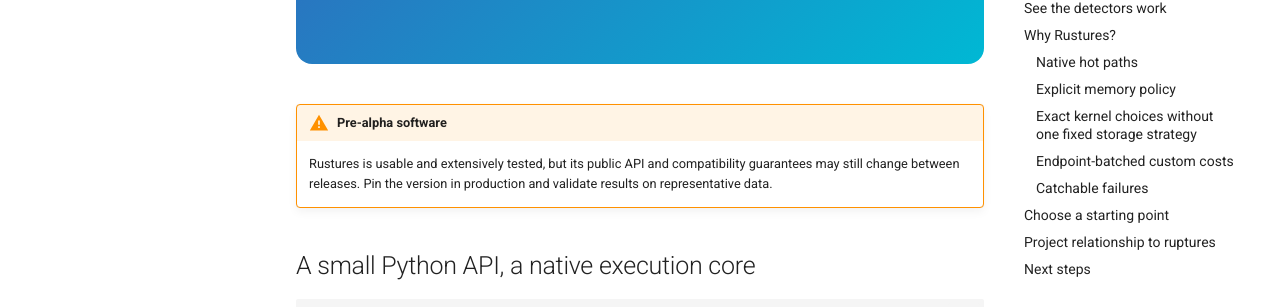
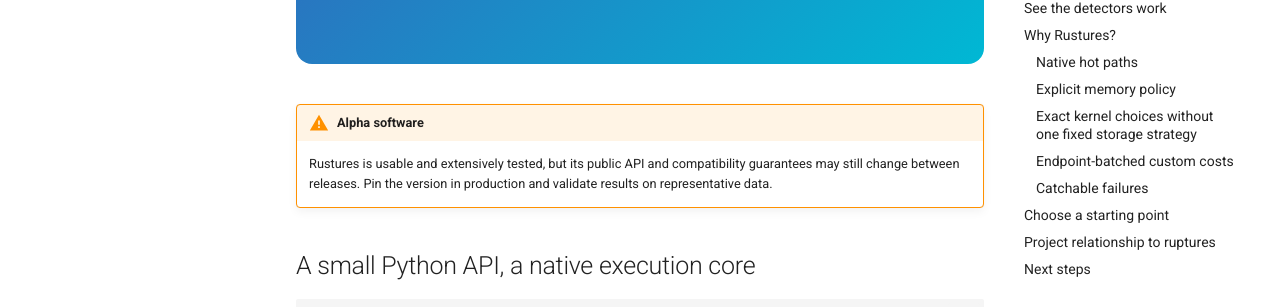
Before and after one commit to denrew88/rustures, an MkDocs documentation site: the page built from website/index.md, in a window 1280 px wide and 900 px high, scrolled down 434 px. Shown: the part 145-452 px from the top of the window. Built offline with MkDocs 1.6.1 and Material for MkDocs 9.7.7, drawn with Linux system fonts in a browser that asks for light colours; comment, search, counter and statistics services are not loaded.

Commit message:
chore: promote project status to alpha

```diff
--- a/pyproject.toml
+++ b/pyproject.toml
@@ -11,7 +11,7 @@
 requires-python = ">=3.10"
 dependencies = ["numpy>=1.23"]
 classifiers = [
-  "Development Status :: 2 - Pre-Alpha",
+  "Development Status :: 3 - Alpha",
   "Intended Audience :: Developers",
   "Intended Audience :: Science/Research",
   "Programming Language :: Python :: 3",
--- a/website/index.md
+++ b/website/index.md
@@ -12,7 +12,7 @@
 
 </div>
 
-!!! warning "Pre-alpha software"
+!!! warning "Alpha software"
 
     Rustures is usable and extensively tested, but its public API and compatibility
     guarantees may still change between releases. Pin the version in production and
```
Also changed, not shown: README.md (+2 -2 lines), website/limitations.md (+1 -1 lines).
